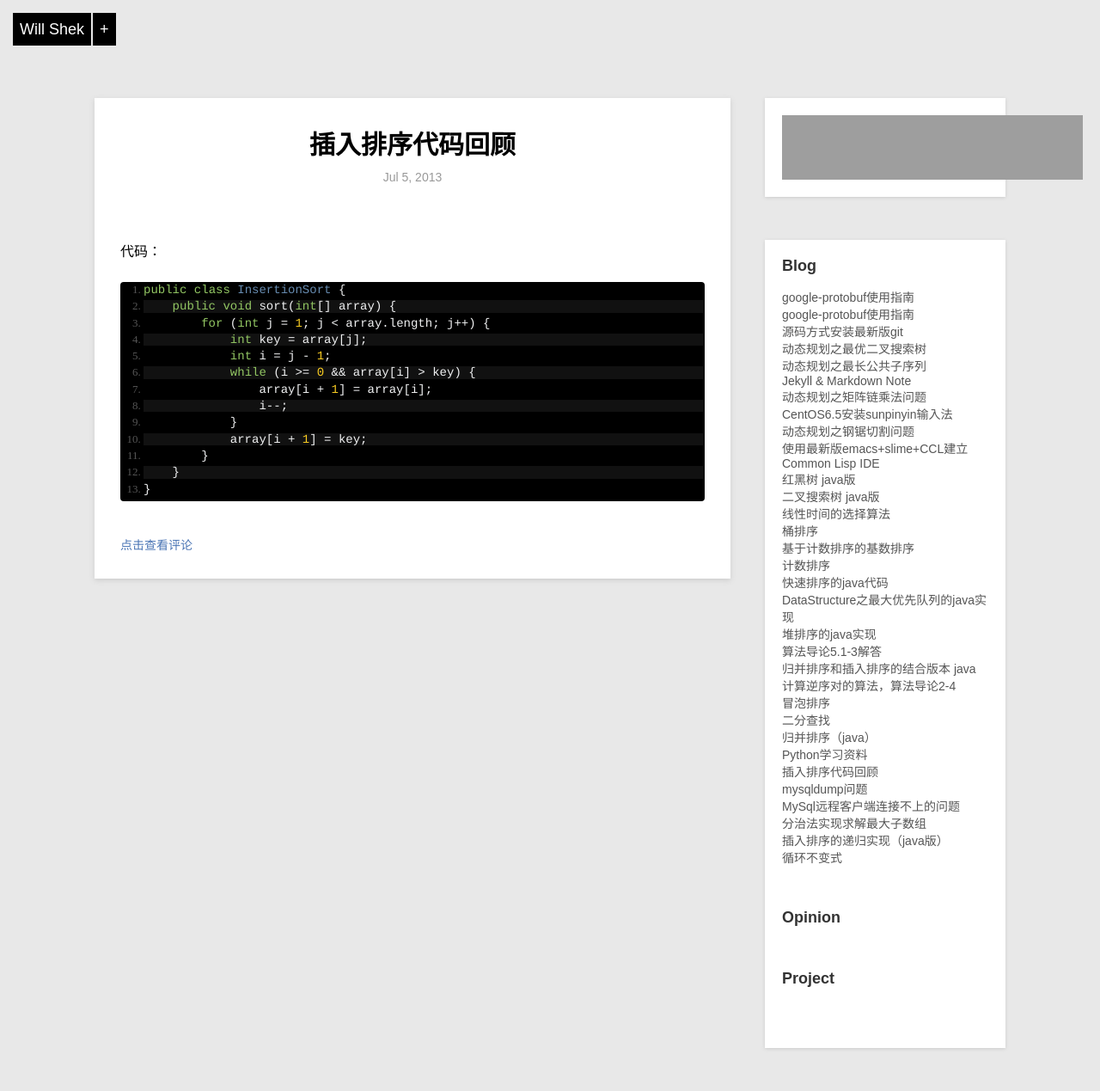
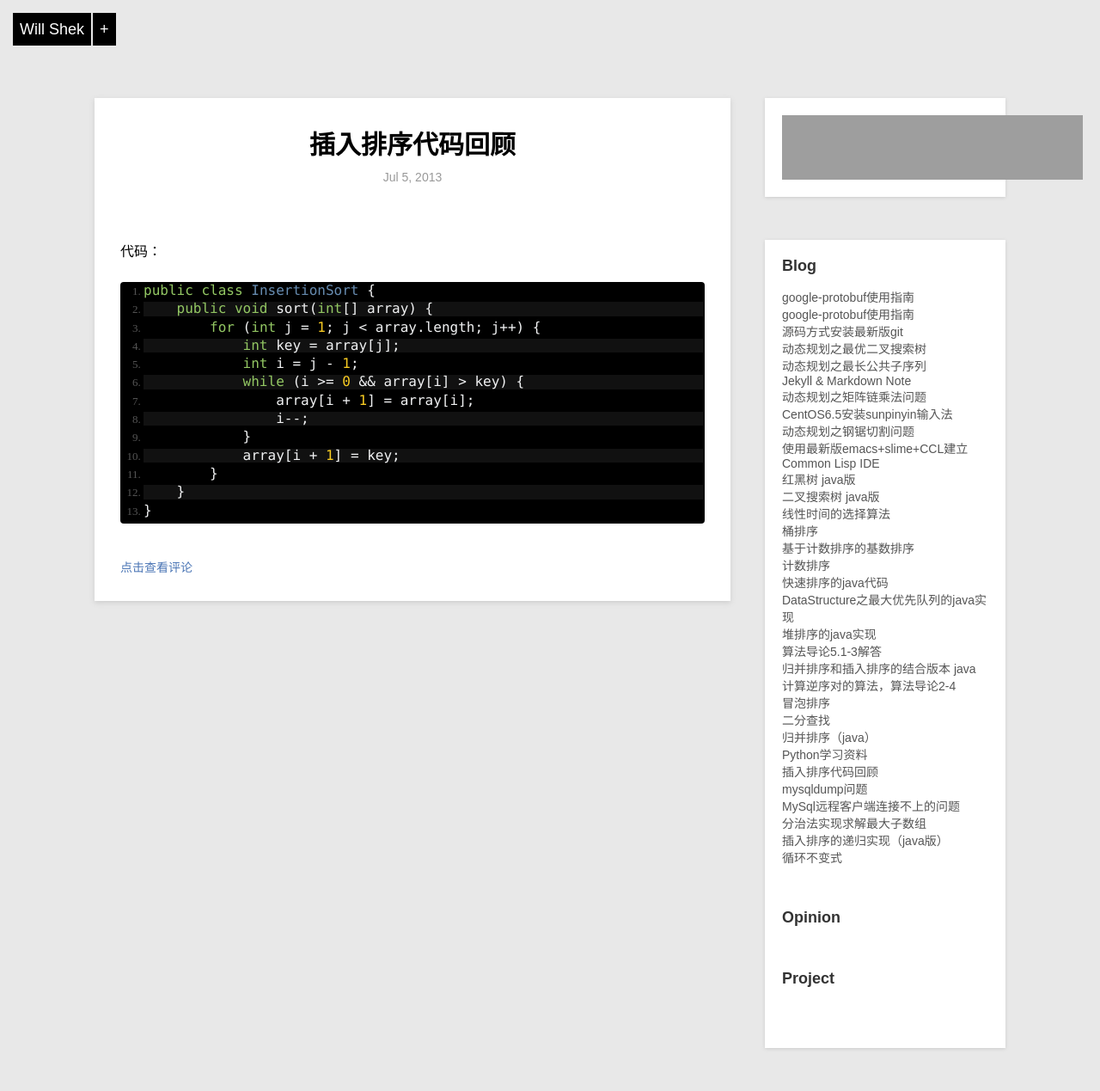
Before and after one commit to HerculesShek/HerculesShek.github.io, a Jekyll site: the page built from _posts/2013-7-5-insertion-sort.md, in a window 1280 px wide. Shown: the whole page at 86% size. Built offline with Jekyll 4.4.1, drawn with Linux system fonts in a browser that asks for light colours; Markdown is read by kramdown in place of the engine named in the settings; grey boxes are pictures that could not be loaded.

Commit message:
update code font

```diff
--- a/_includes/default.css
+++ b/_includes/default.css
@@ -1,9 +1,4 @@
-/**
- * Author:           BeiYuu
- * Contact:          beiyuu.com
- */
 
-/* 重置浏览器CSS */
 html{color:#000;}
 body,div,dl,dt,dd,ul,ol,li,h1,h2,h3,h4,h5,h6,pre,code,form,fieldset,legend,input,textarea,p,blockquote,th,td,hr,button,article,aside,details,figcaption,figure,footer,header,hgroup,menu,nav,section{margin:0;padding:0;}
 article,aside,details,figcaption,figure,footer,header,hgroup,menu,nav,section{display:block;}
@@ -45,7 +40,16 @@ h2 {font-size:22px;font-weight:bold;margin-bottom:25px;}
 h3 {font-size:18px;font-weight:bold;margin-bottom:25px;}
 h4,h5,h6 {font-weight:bold;margin-bottom:15px;}
 p {margin-bottom:40px;line-height:1.8em;}
-code {background:#eee;border:1px solid #ccc;padding:0 5px;font-family:"Courier";line-height:14px;font-size:14px;word-wrap:break-word; }
+code { /** 代码的字体改了一下 **/
+    background: #eee;
+    border: 1px solid #ccc;
+    padding: 0 5px;
+    font-family: "Monaco", "微软雅黑", "Courier";
+    line-height: 16px;
+    font-size: 16px;
+    word-wrap: break-word;
+}
+
 pre {background-color:#000;padding:15px;overflow:auto;margin-bottom:40px;font-size:14px;border: 1px solid #eee;-webkit-border-radius: 4px 4px 4px 4px;-moz-border-radius: 4px 4px 4px 4px;border-radius: 4px 4px 4px 4px;color:#b9bdb6;margin-top:-20px; }
 h4+pre, h3+pre { margin-top:20px; }
 pre code{background-color:transparent;border:none;padding:0;word-wrap:normal;}
```
